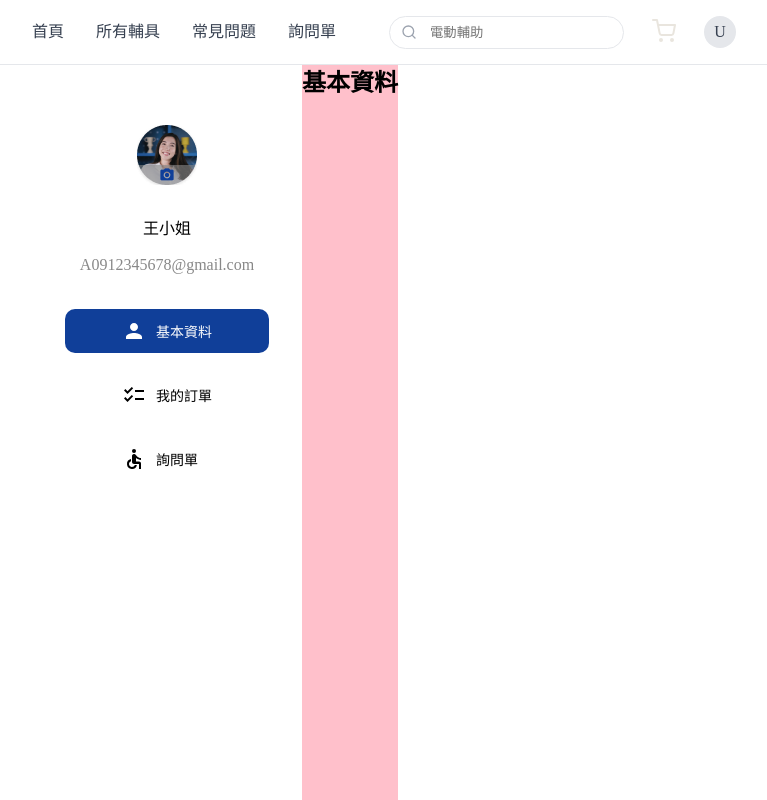
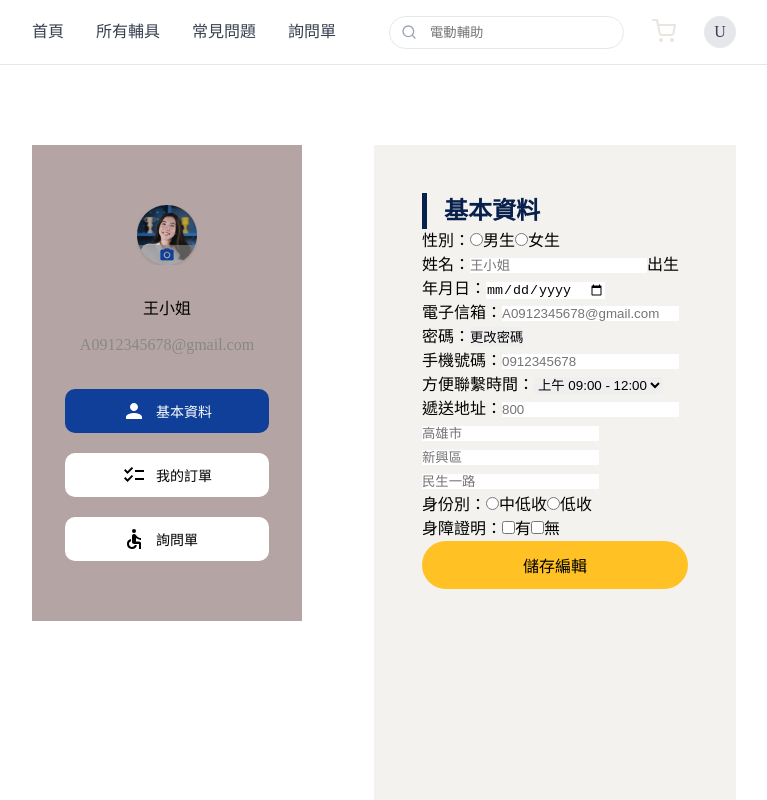
Before and after one commit to kentrpg/assist-hub, a Next.js app: page /user in a window 1280 px wide. Shown: the top 800 px of the page, without its empty margins (256-1023 px from the left). Built offline with nearby package versions, Linux system fonts and the light colour scheme.

Commit message:
feat(user): add Profile Form&Styles -新增Profile元件中Form的格式及樣式

```diff
--- a/components/pages/user/Profile/index.tsx
+++ b/components/pages/user/Profile/index.tsx
@@ -1,11 +1,212 @@
-import { ProfileContainer } from "./styled";
+import {
+  ProfileContainer,
+  ProfileForm,
+  ProfileTitile,
+  SaveBtn,
+} from "./styled";
+import { useForm } from "react-hook-form";
+
+type FormData = {
+  firstName: string;
+  lastName: string;
+  gender: string;
+  name: string;
+  dob: string;
+  email: string;
+  phone: string;
+  contactTime: string;
+  postalCode: string;
+  city: string;
+  district: string;
+  address: string;
+  identity: string;
+  declaration: string;
+};
 
 const Profile = () => {
-  return <>
-    <ProfileContainer>
-        <h2>基本資料</h2>
-    </ProfileContainer>
-  </>;
+  const {
+    register,
+    // setValue,
+    handleSubmit,
+    formState: { errors },
+  } = useForm<FormData>();
+
+  const onSubmit = handleSubmit((data) => console.log(data));
+
+  return (
+    <>
+      <ProfileContainer>
+        <ProfileForm onSubmit={onSubmit}>
+          <ProfileTitile>基本資料</ProfileTitile>
+          {/* 性別 */}
+          <div>
+            <label>性別：</label>
+            <input
+              type="radio"
+              id="male"
+              value="male"
+              {...register("gender", { required: true })}
+            />
+            <label htmlFor="male">男生</label>
+            <input
+              type="radio"
+              id="female"
+              value="female"
+              {...register("gender", { required: true })}
+            />
+            <label htmlFor="female">女生</label>
+            {errors.gender && <p style={{ color: "red" }}>請選擇性別</p>}
+          </div>
+
+          {/* 姓名與生日 */}
+          <div>
+            <label htmlFor="name">姓名：</label>
+            <input
+              type="text"
+              id="name"
+              placeholder="王小姐"
+              {...register("name", { required: "請輸入姓名" })}
+            />
+            {errors.name && (
+              <p style={{ color: "red" }}>{errors.name.message}</p>
+            )}
+
+            <label htmlFor="dob">出生年月日：</label>
+            <input
+              type="date"
+              id="dob"
+              {...register("dob", { required: "請輸入出生年月日" })}
+            />
+            {errors.dob && <p style={{ color: "red" }}>{errors.dob.message}</p>}
+          </div>
+
+          {/* 電子信箱與密碼 */}
+          <div>
+            <label htmlFor="email">電子信箱：</label>
+            <input
+              type="email"
+              id="email"
+              placeholder="A0912345678@gmail.com"
+              {...register("email", {
+                required: "請輸入電子信箱",
+                pattern: {
+                  value: /^[^\s@]+@[^\s@]+\.[^\s@]+$/,
+                  message: "請輸入有效的電子信箱",
+                },
+              })}
+            />
+            {errors.email && (
+              <p style={{ color: "red" }}>{errors.email.message}</p>
+            )}
+
+            <label htmlFor="password">密碼：</label>
+            <button type="button">更改密碼</button>
+          </div>
+
+          {/* 手機與聯繫時間 */}
+          <div>
+            <label htmlFor="phone">手機號碼：</label>
+            <input
+              type="tel"
+              id="phone"
+              placeholder="0912345678"
+              {...register("phone", {
+                required: "請輸入手機號碼",
+                pattern: {
+                  value: /^[0-9]{10}$/,
+                  message: "請輸入有效的手機號碼",
+                },
+              })}
+            />
+            {errors.phone && (
+              <p style={{ color: "red" }}>{errors.phone.message}</p>
+            )}
+
+            <label htmlFor="contact-time">方便聯繫時間：</label>
+            <select
+              id="contact-time"
+              {...register("contactTime", { required: "請選擇聯繫時間" })}
+            >
+              <option value="morning">上午 09:00 - 12:00</option>
+              <option value="afternoon">下午 12:00 - 18:00</option>
+              <option value="evening">晚上 18:00 - 21:00</option>
+            </select>
+            {errors.contactTime && (
+              <p style={{ color: "red" }}>{errors.contactTime.message}</p>
+            )}
+          </div>
+
+          {/* 遞送地址 */}
+          <div>
+            <label htmlFor="postal-code">遞送地址：</label>
+            <input
+              type="text"
+              id="postal-code"
+              placeholder="800"
+              {...register("postalCode", { required: "請輸入郵遞區號" })}
+            />
+            <input
+              type="text"
+              id="city"
+              placeholder="高雄市"
+              {...register("city", { required: true })}
+            />
+            <input
+              type="text"
+              id="district"
+              placeholder="新興區"
+              {...register("district")}
+            />
+            <input
+              type="text"
+              id="address"
+              placeholder="民生一路"
+              {...register("address")}
+            />
+          </div>
+
+          {/* 身份別 */}
+          <div>
+            <label>身份別：</label>
+            <input
+              type="radio"
+              id="middle-income"
+              value="middle-income"
+              {...register("identity")}
+            />
+            <label htmlFor="middle-income">中低收</label>
+            <input
+              type="radio"
+              id="low-income"
+              value="low-income"
+              {...register("identity")}
+            />
+            <label htmlFor="low-income">低收</label>
+          </div>
+
+          {/* 身障聲明 */}
+          <div>
+            <label>身障證明：</label>
+            <input
+              type="checkbox"
+              id="disabled-yes"
+              value="yes"
+              {...register("declaration")}
+            />
+            <label htmlFor="disabled-yes">有</label>
+            <input
+              type="checkbox"
+              id="disabled-no"
+              value="no"
+              {...register("declaration")}
+            />
+            <label htmlFor="disabled-no">無</label>
+          </div>
+          <SaveBtn>儲存編輯</SaveBtn>
+        </ProfileForm>
+      </ProfileContainer>
+    </>
+  );
 };
 
 export default Profile;
--- a/components/pages/user/Profile/styled.tsx
+++ b/components/pages/user/Profile/styled.tsx
@@ -1,7 +1,28 @@
 import styled from "styled-components";
 
 export const ProfileContainer = styled.div`
-    max-width: 1002px;
-    height: 1132px;
-    background-color: pink;
-`
+  max-width: 1002px;
+  height: 1132px;
+  padding: 48px;
+  background-color: #f4f2ee;
+`;
+
+export const ProfileForm = styled.form`
+  max-width: 906px;
+`;
+
+export const ProfileTitile = styled.h2`
+  font-size: 24px;
+  height: 36px;
+  color: #08204d;
+  padding-left: 17px;
+  border-left: 5px solid #08204d;
+`;
+
+export const SaveBtn = styled.button`
+  font-size: 16px;
+  width: 100%;
+  padding: 12px 0px;
+  background-color: #ffc123;
+  border-radius: 38px;
+`;
--- a/components/pages/user/SideBar/styled.tsx
+++ b/components/pages/user/SideBar/styled.tsx
@@ -6,7 +6,7 @@ interface ButtonProps {
 export const SideBarContainer = styled.div`
   max-width: 270px;
   height: 476px;
-  /* background-color: #b5a4a4; */
+  background-color: #b5a4a4;
   padding: 60px 33px;
 `;
 
--- a/styles/user.tsx
+++ b/styles/user.tsx
@@ -3,5 +3,7 @@ import styled from "styled-components";
 export const UserContainer = styled.div`
   max-width: 1344px;
   margin: 0px 288px;
+  padding: 80px 0px;
+  column-gap: 72px;
   display: flex;
 `;
```
